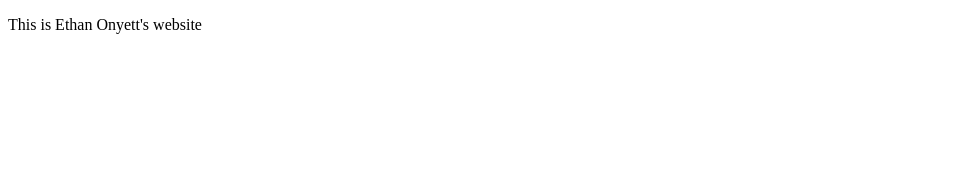
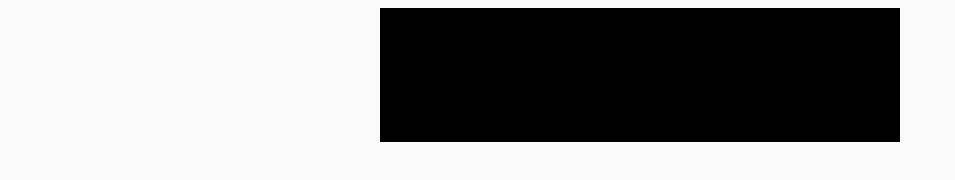
Before and after one commit to eonyett/eonyett.github.io, a plain HTML site: page index.html in a window 1280 px wide. Shown: the whole page, without its empty margins (0-955 px from the left). Drawn offline with Linux system fonts and the light colour scheme.

Commit message:
Update index.html

```diff
--- a/index.html
+++ b/index.html
@@ -1,9 +1,26 @@
-<!doctype html>
-<html lang="en">
+<!DOCTYPE html>
+<html>
 <head>
-    <title>Ethan Onyett</title>
+<meta name="viewport" content="width=device-width, initial-scale=1">
+<style>
+body {
+  background: rgb(250, 250, 250);
+}
+
+.content {
+  max-width: 500px;
+  margin: auto;
+  background: rgb(0, 0, 0);
+  padding: 10px;
+}
+</style>
 </head>
 <body>
-    <p>This is Ethan Onyett's website</p>
+
+<div class="content">
+  <h1>Ethan Onyett</h1>
+  <p>LinkedIn | Resume | GitHub</p>
+</div>
+
 </body>
 </html>
```
